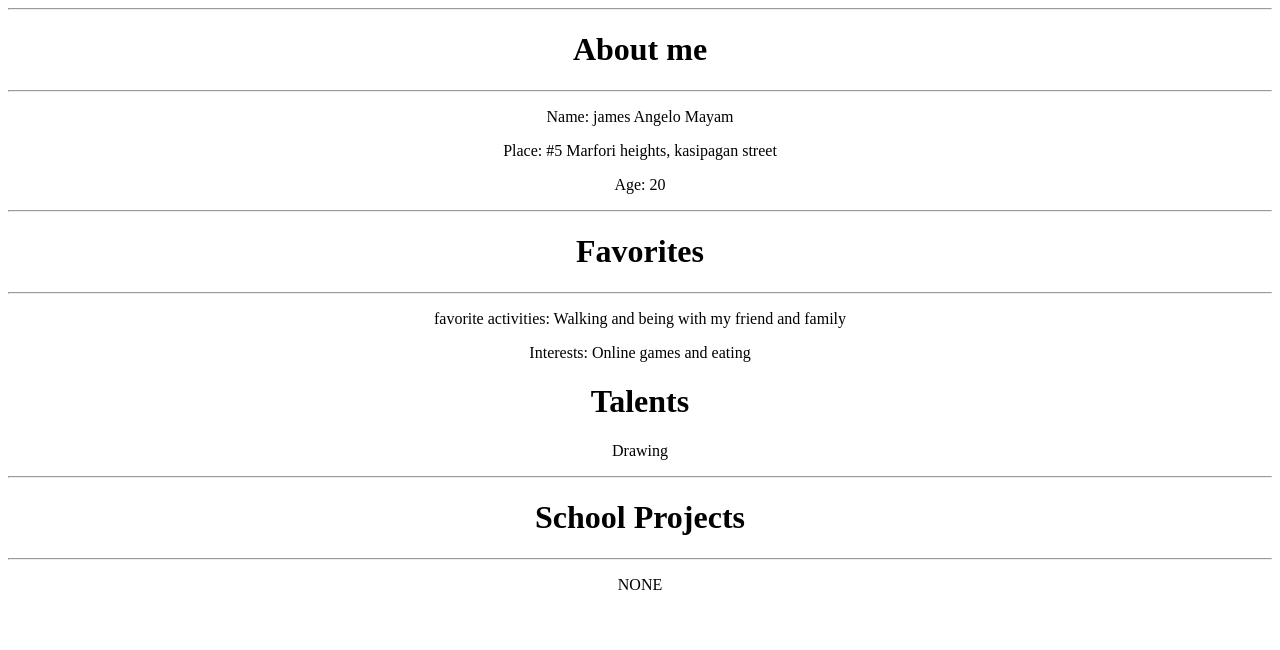
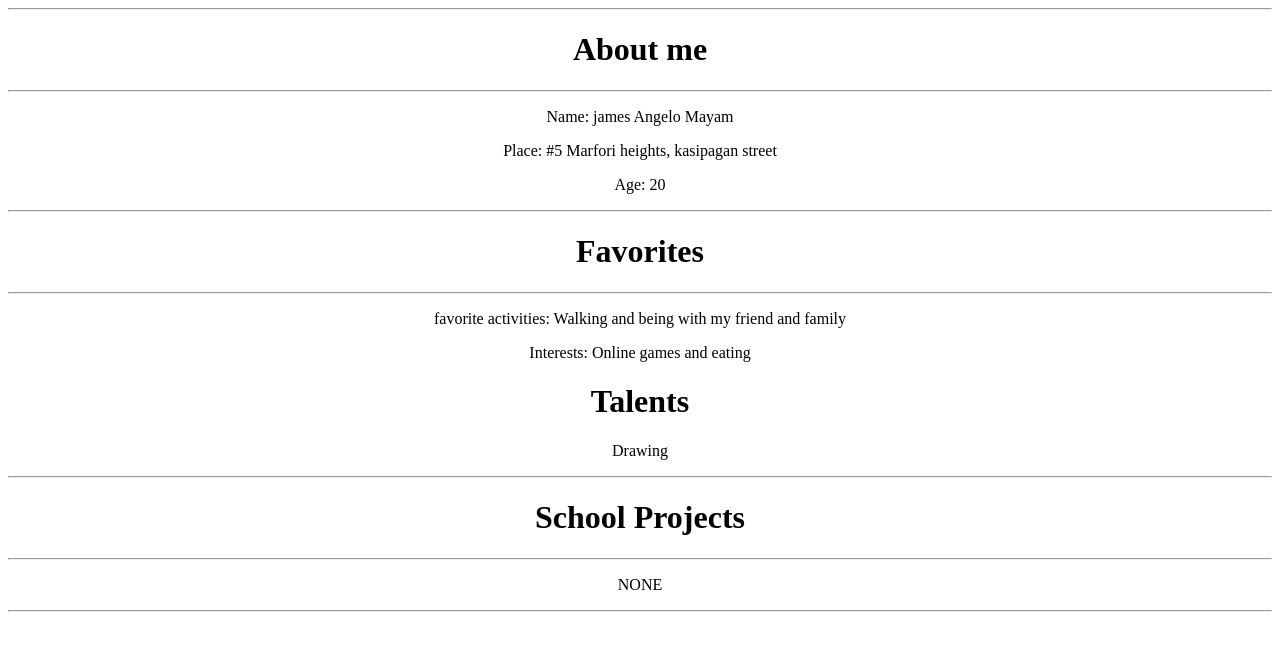
Before and after one commit to JMayam/JMayam.github.io, a plain HTML site: page index.html in a window 1280 px wide. Drawn offline with Linux system fonts and the light colour scheme.

Commit message:
Update index.html

```diff
--- a/index.html
+++ b/index.html
@@ -33,4 +33,8 @@
 
 
 </body>
+     <foter>
+          <hr>
+
+     </foter>
 </html>
```
